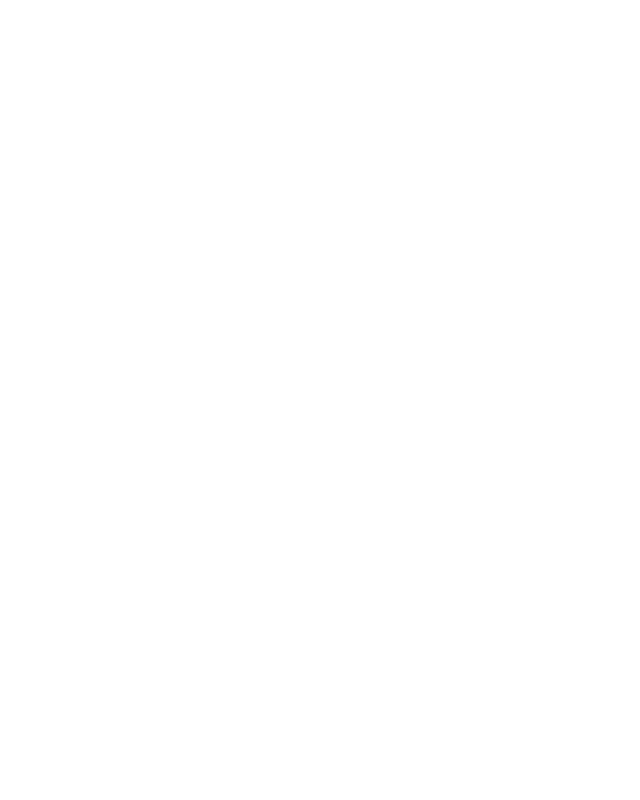
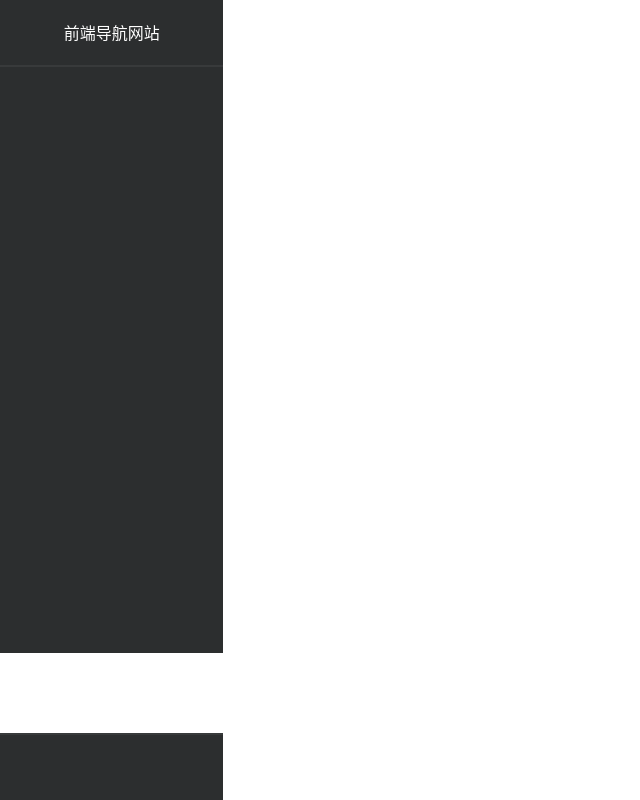
Before and after one commit to Code-LinPromise/Front-end-navigation-website, a React (Vite) app: page / in a window 1280 px wide. Shown: the whole page, without its empty margins (0-640 px from the left). Built offline with nearby package versions, Linux system fonts and the light colour scheme.

Commit message:
左侧导航栏初步布局以及滚动条的自定义

```diff
--- a/src/App.jsx
+++ b/src/App.jsx
@@ -1,7 +1,8 @@
-
+import AppRoutes from "./routes/index.jsx";
 function App() {
   return (
     <div className="App">
+      <AppRoutes/>
     </div>
   )
 }
--- a/src/Components/Layout/index.jsx
+++ b/src/Components/Layout/index.jsx
@@ -1,9 +1,29 @@
 import React from 'react';
+import "./style.scss"
 
 const Layout = () => {
     return (
-        <div>
+        <div className="Layout-Left">
+            <div className="Layout-Logo">
+                <h1>前端导航网站</h1>
+            </div>
+            <ul className="Layout-Items">
+                <li></li>
+                <li></li>
+                <li></li>
+                <li></li>
+                <li></li>
+                <li></li>
+                <li></li>
+                <li></li>
+                <li></li>
+                <li></li>
+                <li></li>
+                <li></li>
+            </ul>
+            <div className="Layout-Record">
 
+            </div>
         </div>
     );
 };
--- a/src/Components/Layout/style.scss
+++ b/src/Components/Layout/style.scss
@@ -0,0 +1,60 @@
+@import "./src/Shared/helper";
+
+.Layout-Left{
+  .Layout-Logo{
+    background-color: #2C2E2F;
+    width: px(335);
+    position: fixed;
+    left: 0;
+    top: 0;
+    height: px(100);
+    border-bottom: 2px solid #383A3B;
+    display: flex;
+    justify-content: center;
+    align-items: center;
+    color: #ffffff;
+  }
+  .Layout-Items{
+    height: px(880);
+    background-color: #2C2E2F;
+    width: px(335);
+    position: fixed;
+    left: 0;
+    top: px(100);
+    overflow: auto;
+    li{
+      width: 100%;
+      height: px(90);
+    }
+    li:hover{
+      background-color: #232526;
+    }
+  }
+  .Layout-Items::-webkit-scrollbar{
+    width: 5px;
+    background: gray;
+  }
+  .Layout-Items::-webkit-scrollbar-track {
+    box-shadow: inset 0 0 0px rgba(240, 240, 240, .5);
+    border-radius: 10px;
+    background-color: #2C2E2F;
+  }
+  .Layout-Items::-webkit-scrollbar-thumb {
+    border-radius: 10px;
+    box-shadow: inset 0 0 0px rgba(240, 240, 240, .5);
+    background-color: rgba(240, 240, 240, .5);
+  }
+  .Layout-Items::-webkit-scrollbar-thumb:hover {
+    background-color: #F1404B;
+  }
+
+  .Layout-Record{
+    background-color: #2C2E2F;
+    width: px(335);
+    position: fixed;
+    left: 0;
+    bottom: 0;
+    height: px(100);
+    border-top: 2px solid #383A3B;
+  }
+}
--- a/src/Shared/style.scss
+++ b/src/Shared/style.scss
@@ -19,6 +19,23 @@
   font-family: $font-hei;
   font-size: 16px;
 }
+body::-webkit-scrollbar{
+  width: 5px;
+  background: gray;
+}
+body::-webkit-scrollbar-track {
+  box-shadow: inset 0 0 0px rgba(240, 240, 240, .5);
+  border-radius: 10px;
+  background-color: #2C2E2F;
+}
+body::-webkit-scrollbar-thumb {
+  border-radius: 10px;
+  box-shadow: inset 0 0 0px rgba(240, 240, 240, .5);
+  background-color: rgba(240, 240, 240, .5);
+}
+body::-webkit-scrollbar-thumb:hover {
+  background-color: #F1404B;
+}
 
 #root {
   margin: 0 auto;
--- a/src/pages/FirstPage/index.jsx
+++ b/src/pages/FirstPage/index.jsx
@@ -1,10 +1,11 @@
 import React from 'react';
 import "./style.scss"
+import Layout from "../../Components/Layout/index.jsx";
 
 const FirstPage = () => {
     return (
         <div>
-
+            <Layout/>
         </div>
     );
 };
--- a/src/pages/FirstPage/style.scss
+++ b/src/pages/FirstPage/style.scss
@@ -0,0 +1 @@
+@import "./src/Shared/helper";
--- a/src/routes/index.jsx
+++ b/src/routes/index.jsx
@@ -1,11 +1,12 @@
 import React from 'react';
 import {BrowserRouter,Routes,Route} from "react-router-dom"
+import FirstPage from "../pages/FirstPage/index.jsx";
 
 const AppRoutes = () => {
     return (
         <BrowserRouter>
             <Routes>
-
+                <Route path="/" element={<FirstPage/>}></Route>
             </Routes>
         </BrowserRouter>
     );
```
